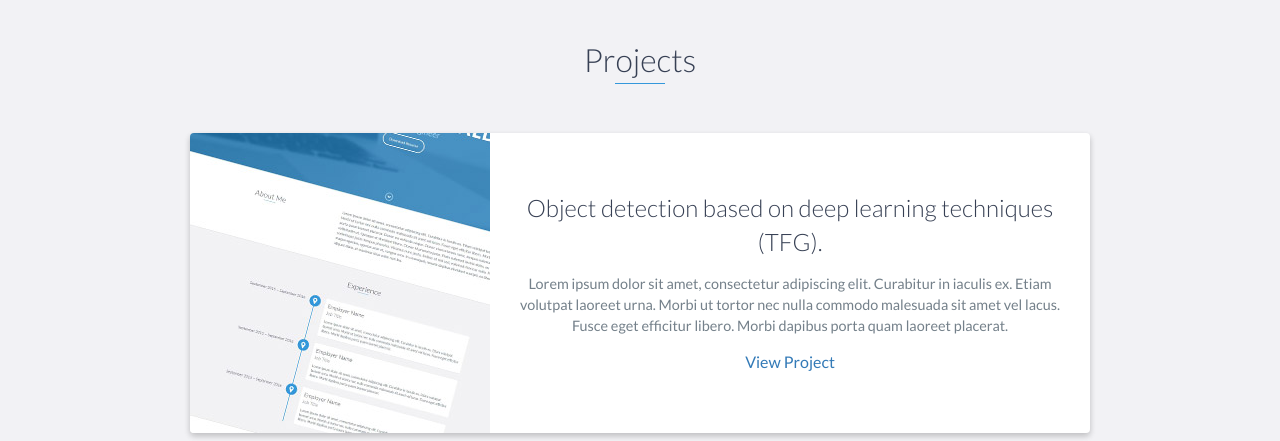
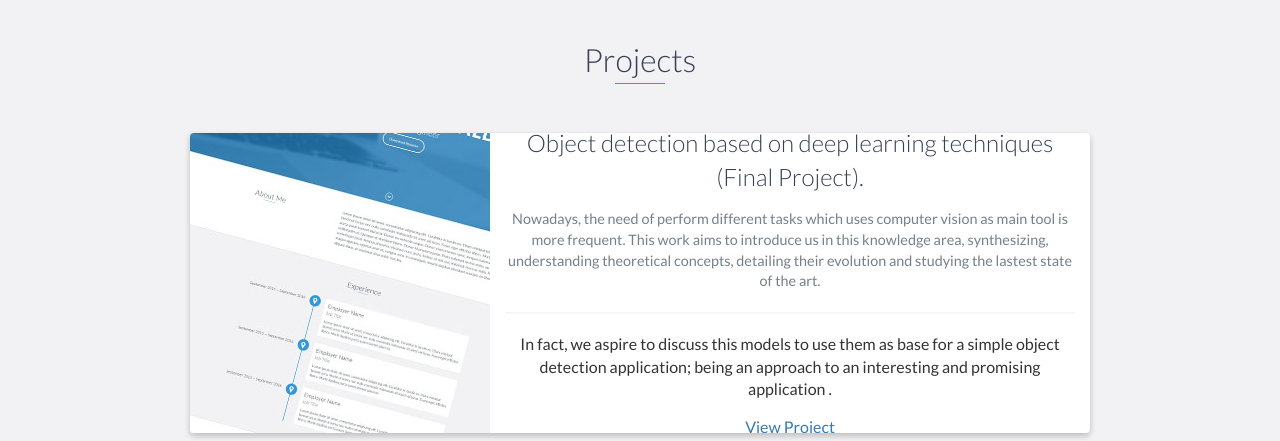
Before and after one commit to juanrodmor/juanrodmor.github.io, a website: page index.html in a window 1280 px wide. Shown: the part 1740-2181 px from the top of the page. Drawn offline with nearby package versions, Linux system fonts and the light colour scheme.

Commit message:
Update index.html

```diff
--- a/index.html
+++ b/index.html
@@ -133,11 +133,17 @@
                     </div>
                     <!-- End .project-image -->
                     <div class="project-info">
-                        <h3>Object detection based on deep learning techniques (TFG).</h3>
+                        <h3>Object detection based on deep learning techniques (Final Project).</h3>
                         <p>
-                            Lorem ipsum dolor sit amet, consectetur adipiscing elit. Curabitur in iaculis ex. Etiam volutpat laoreet urna. Morbi ut tortor nec nulla commodo malesuada sit amet vel lacus. Fusce eget efficitur libero. Morbi dapibus porta quam laoreet placerat.
-                        </p>
-                        <a href="#">View Project</a>
+							Nowadays, the need of perform different tasks which uses computer vision as
+							main tool is more frequent. This work aims to introduce us in this knowledge area, synthesizing,
+							understanding theoretical concepts, detailing their evolution and studying the lastest
+							state of the art.
+							<hr>
+							In fact, we aspire to discuss this models to use them as base for a simple object detection
+							application; being an approach to an interesting and promising application .
+						</p>
+                        <a href="https://github.com/juanrodmor/TFG-Object-Detection-Deep-Learning/raw/master/TFG-Detecci%C3%B3n%20de%20objetos%20basado%20en%20t%C3%A9cnicas%20de%20aprendizaje%20profundo.pdf">View Project</a>
                     </div>
                     <!-- End .project-info -->
                 </div>
@@ -193,7 +199,6 @@
 		<li>Evolution & learning</li>
 	</ul>
 	</div>
-</div>
     <!-- End #skills -->
 
 <div class="optional-section background-alt">
```
